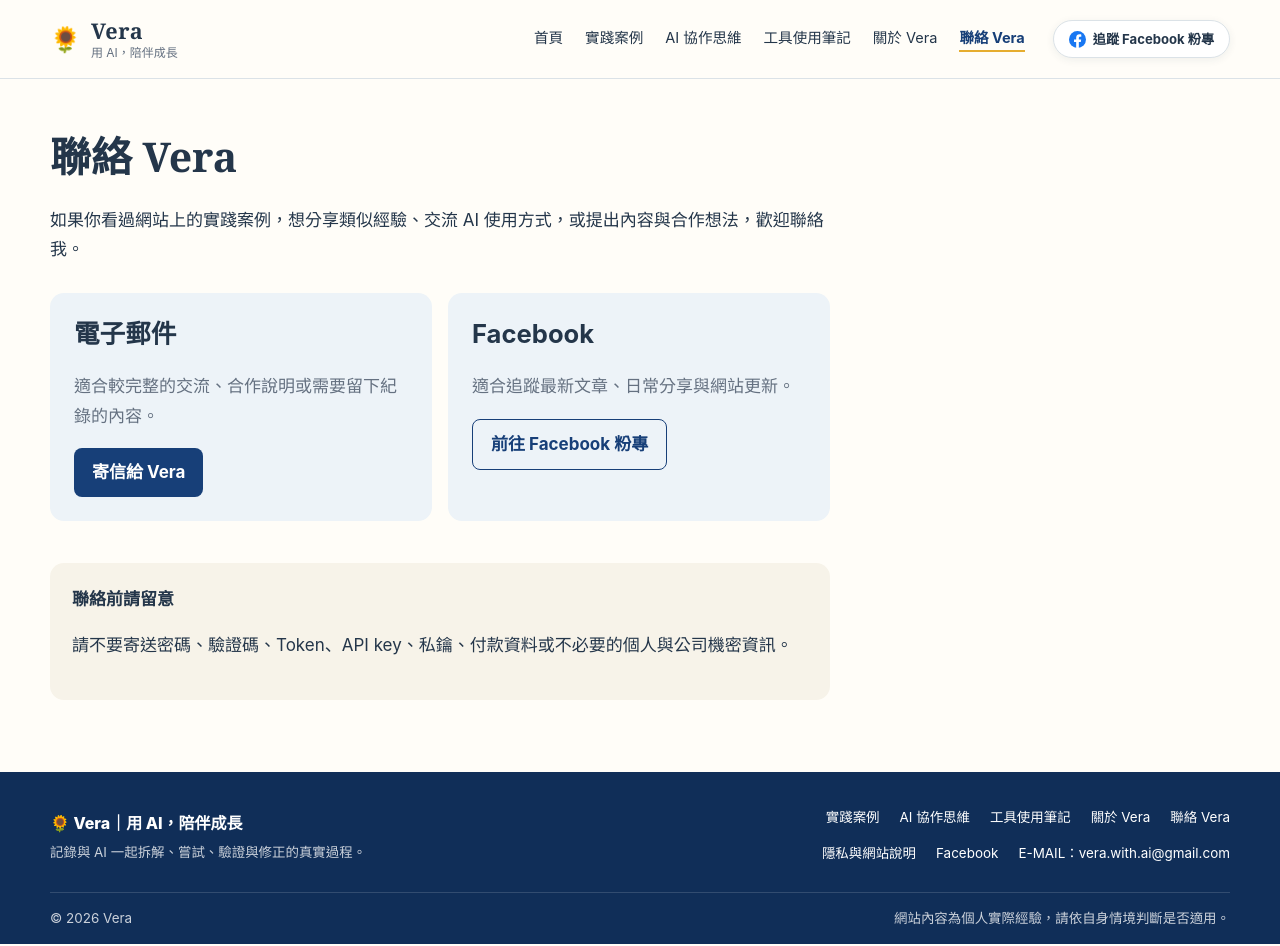
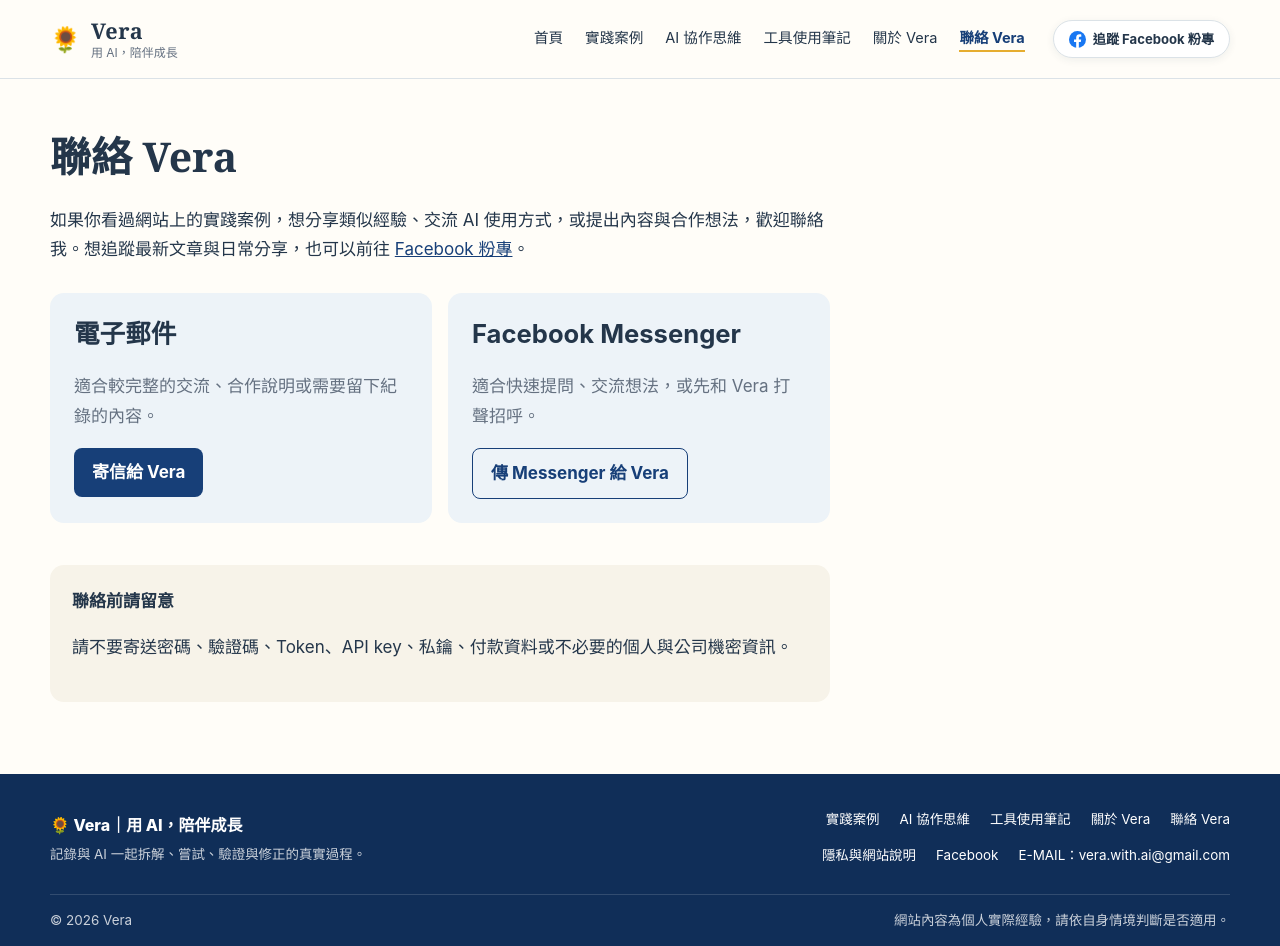
Before and after one commit to Vera-With-AI/Vera-With-AI.github.io, a Jekyll site: the page built from contact.md, in a window 1280 px wide and 946 px high. Built offline with Jekyll 4.4.1, drawn with Linux system fonts in a browser that asks for light colours.

Commit message:
新增 Messenger 聯絡入口

```diff
--- a/contact.md
+++ b/contact.md
@@ -2,10 +2,10 @@
 layout: page
 title: 聯絡 Vera
 permalink: /contact/
-description: "想與 Vera 交流 AI 實踐、內容或合作想法，可以透過電子郵件或 Facebook 聯絡。"
+description: "想與 Vera 交流 AI 實踐、內容或合作想法，可以透過 Messenger 或電子郵件聯絡。"
 ---
 
-如果你看過網站上的實踐案例，想分享類似經驗、交流 AI 使用方式，或提出內容與合作想法，歡迎聯絡我。
+如果你看過網站上的實踐案例，想分享類似經驗、交流 AI 使用方式，或提出內容與合作想法，歡迎聯絡我。想追蹤最新文章與日常分享，也可以前往 [Facebook 粉專](https://www.facebook.com/VeraHrAI/){:target="_blank" rel="noopener"}。
 
 <div class="contact-options">
   <section class="contact-option">
@@ -14,9 +14,9 @@ description: "想與 Vera 交流 AI 實踐、內容或合作想法，可以透
     <a class="button button-primary" href="mailto:vera.with.ai@gmail.com">寄信給 Vera</a>
   </section>
   <section class="contact-option">
-    <h2>Facebook</h2>
-    <p>適合追蹤最新文章、日常分享與網站更新。</p>
-    <a class="button button-secondary" href="https://www.facebook.com/VeraHrAI/" target="_blank" rel="noopener">前往 Facebook 粉專</a>
+    <h2>Facebook Messenger</h2>
+    <p>適合快速提問、交流想法，或先和 Vera 打聲招呼。</p>
+    <a class="button button-secondary" href="https://m.me/VeraHrAI" target="_blank" rel="noopener">傳 Messenger 給 Vera</a>
   </section>
 </div>
 
```
